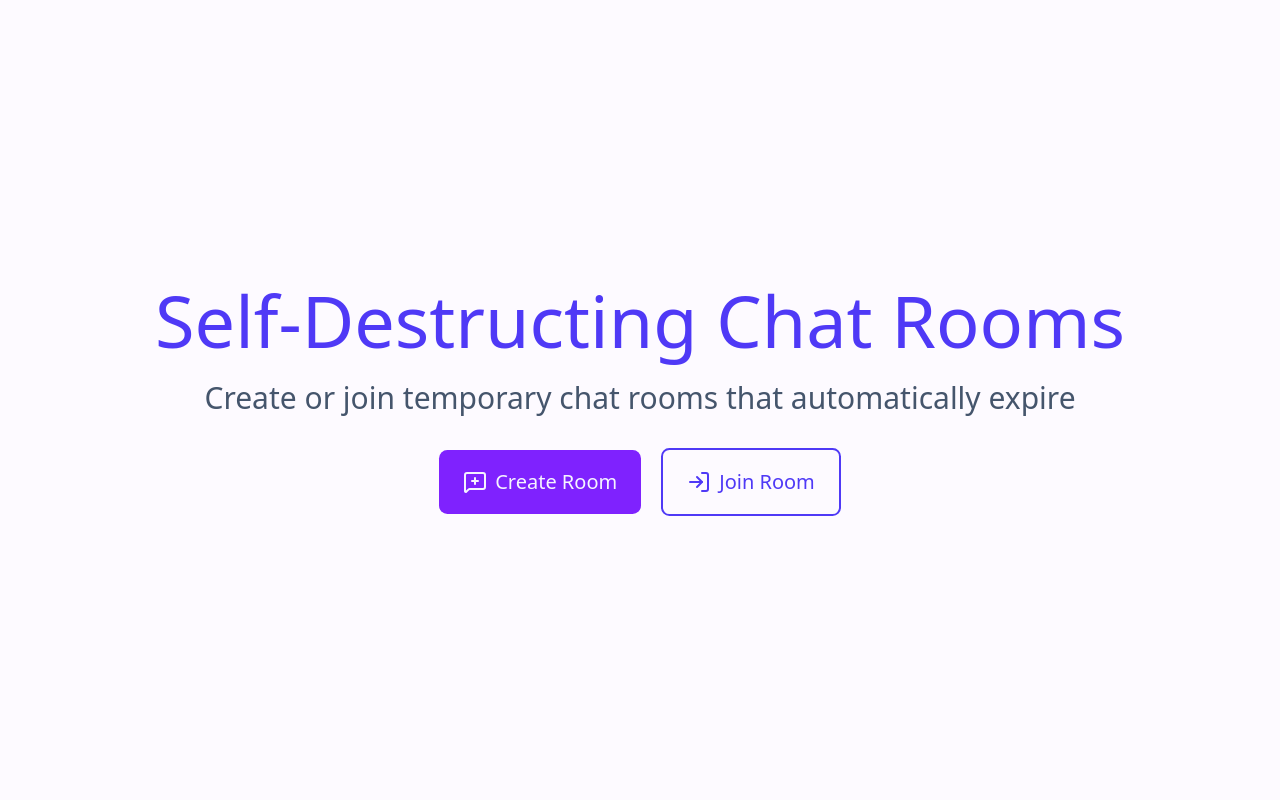
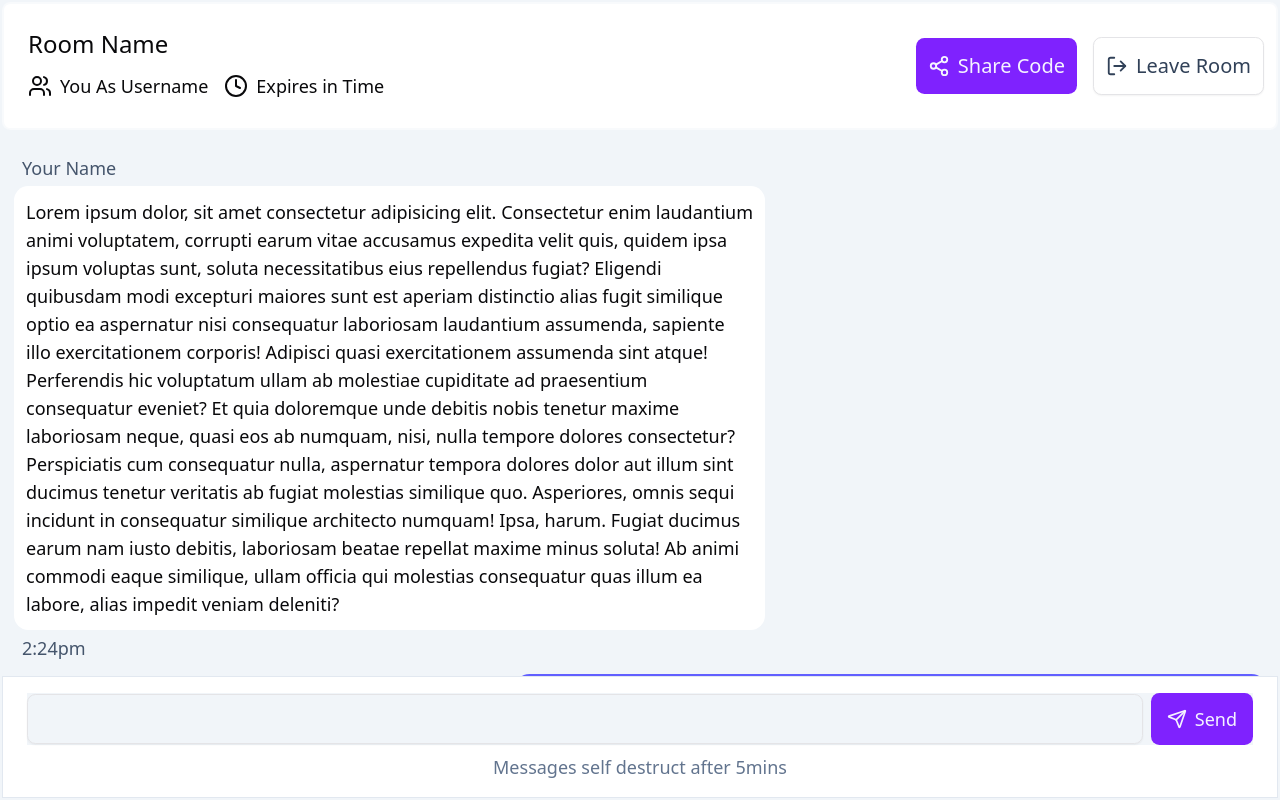
Before and after one commit to Tejas1346/DestructiveChat, a React app in the folder frontend/: page /chat/1 in a window 1280 px wide. Built offline with nearby package versions, Linux system fonts and the light colour scheme; the HTML template or start-up script is replaced by a standard one.

Commit message:
added the chat page

```diff
--- a/frontend/src/App.jsx
+++ b/frontend/src/App.jsx
@@ -1,12 +1,18 @@
 import React from "react";
 import { Button } from "./components/ui/button";
 import HomePage from "./pages/HomePage";
+import ChatPage from "./pages/ChatPage";
+
+import { BrowserRouter, Route, Router, Routes } from "react-router-dom";
 
 const App = () => {
   return (
-    <div className="bg-[#fdfaff] min-h-screen flex items-center justify-center min-w-xs  overflow-auto">
-      <HomePage></HomePage>
-    </div>
+    <BrowserRouter>
+      <Routes>
+        <Route path="/" element={<HomePage />} />
+        <Route path="/chat/:roomId" element={<ChatPage />} />
+      </Routes>
+    </BrowserRouter>
   );
 };
 
--- a/frontend/src/components/JoinRoomModal.jsx
+++ b/frontend/src/components/JoinRoomModal.jsx
@@ -19,7 +19,7 @@ const JoinRoomModal = ({ open, onOpenChange }) => {
 
     //TODO Join room
 
-    setRoomCode("")
+    setRoomCode("");
     setUserName("");
     onOpenChange(false);
   };
--- /dev/null
+++ b/frontend/src/components/MessageComponent.jsx
@@ -0,0 +1,36 @@
+import React from "react";
+
+const MessageComponent = ({ isSent }) => {
+  if (isSent) {
+    return (
+      <div className="flex flex-col w-full mt-3 items-end  ">
+        <p className="text-sm md:text-lg bg-indigo-500 text-white p-3 rounded-xl w-fit  max-w-[70%] sm:max-w-[60%]">
+          Lorem ipsum dolor sit amet consectetur adipisicing elit. Sunt fugiat adipisci illum. Fuga molestiae quas error esse vero itaque quos dignissimos? Excepturi ipsum beatae voluptates accusamus, quaerat incidunt praesentium corporis!
+          Magni sed recusandae magnam reprehenderit delectus ipsa et ratione obcaecati? Fugit aspernatur maiores natus maxime iste! Voluptate repellendus illum ut nisi sunt, illo, nulla cupiditate dolorum sapiente doloribus, mollitia nam?
+          Quibusdam debitis, pariatur a quisquam eaque nihil modi earum saepe tempore quas officia doloribus. Accusamus, voluptatibus voluptate totam quibusdam deleniti, architecto obcaecati molestiae maiores velit ex iusto laboriosam, perspiciatis ipsa?
+          Numquam, in accusantium beatae ab temporibus facere vel optio? Tempore nesciunt expedita nam dignissimos eveniet id dolorem facere quisquam distinctio ipsum inventore odio cumque eius labore, eum quis consequuntur natus.
+          Alias eos ab dolores nobis impedit modi eius dignissimos deleniti, saepe ratione tenetur nam veritatis voluptates expedita, commodi doloremque facere labore delectus, cum deserunt libero ipsam. Vero magni quasi recusandae.
+        </p>
+        <p className="text-sm md:text-lg px-2 mt-1 text-slate-600">2:24pm</p>
+      </div>
+    );
+  } else {
+    return (
+      <div className="flex flex-col w-full mt-3 ">
+        <p className="text-slate-600 px-2 text-sm md:text-lg max-w-[40%] w-fit">
+          Your Name
+        </p>
+        <p className="text-sm md:text-lg p-3 mt-1 bg-white rounded-xl w-fit max-w-[60%] ">
+          Lorem ipsum dolor, sit amet consectetur adipisicing elit. Consectetur enim laudantium animi voluptatem, corrupti earum vitae accusamus expedita velit quis, quidem ipsa ipsum voluptas sunt, soluta necessitatibus eius repellendus fugiat?
+          Eligendi quibusdam modi excepturi maiores sunt est aperiam distinctio alias fugit similique optio ea aspernatur nisi consequatur laboriosam laudantium assumenda, sapiente illo exercitationem corporis! Adipisci quasi exercitationem assumenda sint atque!
+          Perferendis hic voluptatum ullam ab molestiae cupiditate ad praesentium consequatur eveniet? Et quia doloremque unde debitis nobis tenetur maxime laboriosam neque, quasi eos ab numquam, nisi, nulla tempore dolores consectetur?
+          Perspiciatis cum consequatur nulla, aspernatur tempora dolores dolor aut illum sint ducimus tenetur veritatis ab fugiat molestias similique quo. Asperiores, omnis sequi incidunt in consequatur similique architecto numquam! Ipsa, harum.
+          Fugiat ducimus earum nam iusto debitis, laboriosam beatae repellat maxime minus soluta! Ab animi commodi eaque similique, ullam officia qui molestias consequatur quas illum ea labore, alias impedit veniam deleniti?
+        </p>
+        <p className="text-sm md:text-lg px-2 mt-1 text-slate-600">2:24pm</p>
+      </div>
+    );
+  }
+};
+
+export default MessageComponent;
--- /dev/null
+++ b/frontend/src/pages/ChatPage.jsx
@@ -0,0 +1,65 @@
+import { Clock, LogOut, Send, Share2, Users } from "lucide-react";
+import React, { useEffect, useRef } from "react";
+import { useParams } from "react-router-dom";
+import { Button } from "@/components/ui/button";
+import { Input } from "@/components/ui/input";
+import MessageComponent from "@/components/MessageComponent";
+const ChatPage = () => {
+  const { roomId } = useParams();
+
+
+  return (
+    <div className="w-full bg-slate-200 ">
+        <div className="max-w-7xl border-2 border-slate-100 mx-auto h-screen bg-slate-100 flex flex-col">
+      {/* Header */}
+      <header className="w-full border-2 rounded-md border-slate-50 flex flex-col md:flex-row md:items-center justify-between p-3 bg-white">
+        <div className="p-3 pb-1 ">
+          <h2 className="md:text-2xl text-xl">Room Name</h2>
+          <div className="flex items-center py-3 gap-4">
+            <div className="flex items-center gap-2">
+              <Users />
+              <span className="text-sm md:text-lg">You As Username</span>
+            </div>
+            <div className="flex items-center gap-2">
+              <Clock />
+              <span className="text-sm md:text-lg">Expires in Time</span>
+            </div>
+          </div>
+        </div>
+        <div className="flex items-center gap-4 justify-center ">
+          <Button className="md:py-7 py-2 flex-1  md:text-xl md:[&_svg:not([class*='size-'])]:size-5.5 ">
+            <Share2 /> Share Code
+          </Button>
+          <Button
+            variant={"outline"}
+            className="md:py-7 py-2 flex-1 md:text-xl text-slate-700 md:[&_svg:not([class*='size-'])]:size-5.5"
+          >
+            <LogOut /> Leave Room
+          </Button>
+        </div>
+      </header>
+
+      <main className="flex-1 overflow-y-auto p-3 ">
+        <MessageComponent/>
+        <MessageComponent isSent={true}/>
+        <MessageComponent/>
+
+      </main>
+
+      <footer className="p-4 pb-4 px-6 bg-white border-1 border-slate-200 ">
+        <div className="flex items-center gap-2 bg-slate-100 ">
+          <Input className="py-5 md:py-6 md:text-xl flex-1" />
+          <Button className="py-5.5 md:py-6.5 md:text-lg md:[&_svg:not([class*='size-'])]:size-5 md:has-[>svg]:px-4 ">
+            <Send /> Send
+          </Button>
+        </div>
+        <p className="text-center mt-2 text-sm md:text-lg text-slate-500">
+          Messages self destruct after 5mins
+        </p>
+      </footer>
+    </div>
+    </div>
+  );
+};
+
+export default ChatPage;
--- a/frontend/src/pages/HomePage.jsx
+++ b/frontend/src/pages/HomePage.jsx
@@ -9,6 +9,7 @@ const HomePage = () => {
   const [isCreateModalOpen, setIsCreateModalOpen] = useState(false);
   const [isJoinRoomModalOpen, setIsJoinRoomModalOpen] = useState(false);
   return (
+    <div className="bg-[#fdfaff] min-h-screen flex items-center justify-center min-w-xs  overflow-auto">
       <div className="px-6 min-w-xs">
         <div className="text-center mb-8">
           <h1 className="text-3xl md:text-7xl mb-6 text-indigo-600">
@@ -48,6 +49,7 @@ const HomePage = () => {
           onOpenChange={setIsJoinRoomModalOpen}
         />
       </div>
+    </div>
   );
 };
 
```
Lines whose indentation alone changed are shown as unchanged.
